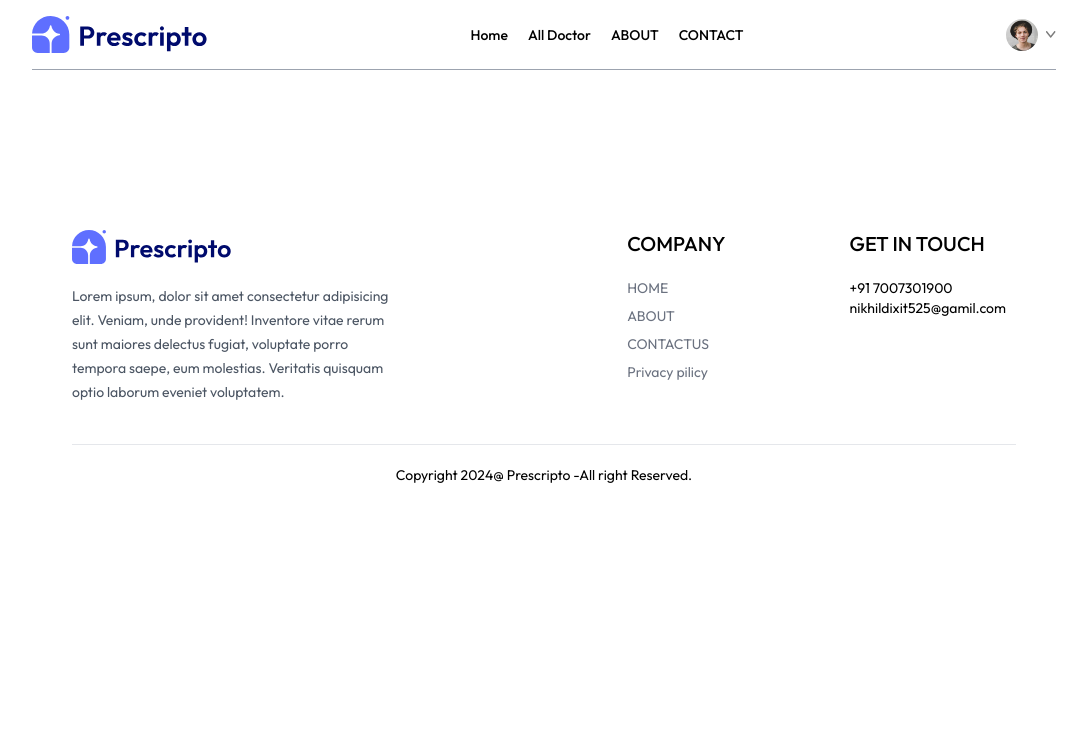
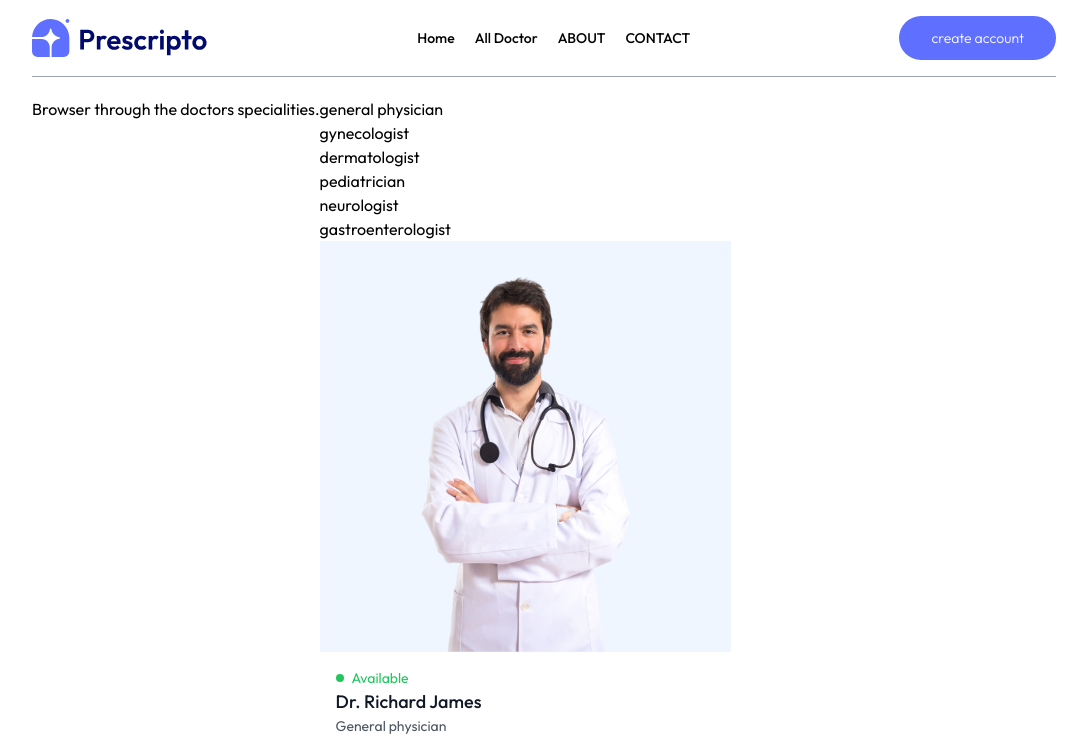
Before and after one commit to nikhildixit-321/TicketCounter, a React (Vite) app in the folder frontend/: page /doctors in a window 1280 px wide. Shown: the top 750 px of the page, without its empty margins (96-1183 px from the left). Built offline with nearby package versions, Linux system fonts and the light colour scheme.

Commit message:
fifth commit

```diff
--- a/frontend/src/App.jsx
+++ b/frontend/src/App.jsx
@@ -3,7 +3,6 @@
 import Home from './pages/Home'
 import Doctor from './pages/Doctor'
 import About from './pages/About'
-
 import Contact from './pages/Contact'
 import MyProfile from './pages/MyProfile'
 import MyAppointment from './pages/MyAppointment'
@@ -19,14 +18,13 @@
      <Routes>
       <Route path='/' element ={<Home/>} />
       <Route path='/doctors' element ={<Doctor/>} />
-      <Route path='/doctors/:speciallity' element ={<Doctor/>} />
+      <Route path='/doctors/:speciality' element ={<Doctor/>} />
       <Route path='/login' element ={<Login/>} />
       <Route path='/about' element ={<About/>} />
       <Route path='/contact' element ={<Contact/>} />
       <Route path='/my-profile' element ={<MyProfile/>} />
       <Route path='/my-appointment' element ={<MyAppointment/>} />
       <Route path='/my-appointment/:docId' element ={<Appointment/>} />
-
      </Routes>
      <Footer/>
     </div>
--- a/frontend/src/components/Footer.jsx
+++ b/frontend/src/components/Footer.jsx
@@ -40,7 +40,7 @@
 <div>
 
     <hr/>
-    <p className='py-5 text-sm text-center '>Copyright 2024@ Prescripto -All right Reserved.</p>
+    <p className='py-5 text-sm text-center '>Copyright 2024@ nikhil -All right Reserved.</p>
 </div>
    </div>
 
--- a/frontend/src/components/Navbar.jsx
+++ b/frontend/src/components/Navbar.jsx
@@ -7,10 +7,10 @@
 
     const navigate = useNavigate();
     const [showMenu , setShowMenu]= useState(false)
-    const [token, setToken]= useState(true)
+    const [token, setToken]= useState(false )
   return (
     <div className='flex items-center justify-between text-sm py-4 mb-5 border-b border-b-gray-400'>
-      <img className='w-44 cursor-pointer ' src={assets.logo} alt="" />
+      <img onClick={()=>{navigate('/')}} className='w-44 cursor-pointer ' src={assets.logo} alt="" />
       <ul className='  hidden md:flex items-start gap-5 font-medium'>
         <NavLink to='/'>
             <li  className='py-1 '>Home</li>
--- a/frontend/src/components/Speciality.jsx
+++ b/frontend/src/components/SpecialityMenu.jsx
@@ -1,35 +1,10 @@
 
-
-// import React from 'react';
-// import { specialityData } from '../assets/assets_frontend/assets';
-// import { Link } from 'react-router-dom';
-
-// const Speciality = () => {
-//   return (
-//     <div className='flex flex-col items-center gap-4 py-16 text-gray-800' id='speciality'>
-//       <h1 className='text-3xl font-medium'>Find by Speciality</h1>
-//       <p className='sm:w-1/3 text-center text-sm'>
-//         Simply browse through our extensive list of trusted doctors, schedule your appointment hassle-free.
-//       </p>
-//       <div className='flex sm:justify-center gap-4 pt-5 w-full overflow-scroll'>
-//         {specialityData.map((item, index) => (
-//           <Link onClick={()=>scrollTo(0,0)} className='flex  flex-col items-center text-xs cursor-pointer flex-shrink-0 hover:translate-y-10px transition-all duration-500' key={index} to={`/doctors/${item.speciality}`} >
-//             <img src={item.image} alt={`${item.speciality} icon`} className='w-16 sm:w-24 mb-2' />
-//             <p className='text-sm mt-2'>{item.speciality}</p>
-//           </Link>
-//         ))}
-//       </div>
-//     </div>
-//   );
-// };
-
-// export default Speciality;
 
 import React from 'react';
 import { specialityData } from '../assets/assets_frontend/assets';
 import { Link } from 'react-router-dom';
 
-const Speciality = () => {
+const   SpecialityMenu = () => {
   return (
     <div className='flex flex-col items-center gap-4 py-16 text-gray-800' id='speciality'>
       <h1 className='text-3xl font-medium'>Find by Speciality</h1>
@@ -58,4 +33,4 @@
   );
 };
 
-export default Speciality;
+export default SpecialityMenu;
--- a/frontend/src/pages/Doctor.jsx
+++ b/frontend/src/pages/Doctor.jsx
@@ -1,9 +1,55 @@
-import React from 'react'
+import React, { useContext, useEffect, useState } from 'react'
+import { useParams } from 'react-router-dom'
+import { AppContext } from '../context/AppContext'
+import { useNavigate } from 'react-router-dom';
 
 const Doctor = () => {
+  const navigate = useNavigate();
+
+  const {speciality}=useParams()
+  const [filterDoc,setFilterDoc]=useState([])
+ const {doctors}= useContext(AppContext)
+ const applyFilter = ()=>{
+  if(speciality){
+    setFilterDoc(doctors.filter(doc=>doc.speciality===speciality))
+  }else{
+    setFilterDoc(doctors)
+  }
+ }
+ useEffect(()=>{
+   applyFilter()
+ },[doctors,speciality])
   return (
-    <div>
+    <div className='flex flec-col '>
+      <p className='text-center '>Browser through the doctors specialities.</p>
+      <div>
+        <div>
+          <p>general physician </p>
+          <p>gynecologist</p>
+          <p> dermatologist</p>
+          <p>pediatrician</p>
+          <p>neurologist</p>
+          <p>gastroenterologist</p>
+        </div>
+        {
+          filterDoc.map((item,index)=>(
+            <div onClick={()=>{navigate(`/appointment/${item._id}`)}} className='border-blue-200 round-xl overflow-hidden cursor-pointer hover:translate-y-[-1opx] transition-all duration-500' key={index}>
+                <img className='bg-blue-50 ' src={item.image} alt="" />
+                <div className='p-4 '>
+                    <div className='flex  items-center gap-2 text-sm text-center text-green-500'>
+                    <p className='w-2 h-2 bg-green-500 rounded-full'> </p>
+                        <p>Available</p>
+                    </div>
+                    <p className='text-gray-900 text-lg font-medium'>{item.name}</p>
+                    <p className='text-gray-600 text-sm'>{item.speciality}</p>
+                </div>
 
+            </div>
+        )
+
+        )}
+
+      </div>
     </div>
   )
 }
--- a/frontend/src/pages/Home.jsx
+++ b/frontend/src/pages/Home.jsx
@@ -1,6 +1,6 @@
 import React from 'react'
 import Header from '../components/Header'
-import Speciality from '../components/Speciality'
+import Speciality from '../components/SpecialityMenu'
 import TopDoctors from '../components/TopDoctors'
 import Banner from '../components/Banner'
 
--- a/frontend/src/pages/Login.jsx
+++ b/frontend/src/pages/Login.jsx
@@ -2,8 +2,11 @@
 
 const Login = () => {
   return (
-    <div>
-
+    <div className='flex w-full flex-col text-center '>
+     <h1 className='mx-[50%] text-[16px]'>LOGIN</h1>
+       <div>
+        <input type="text" placeholder='username' className='b' />
+       </div>
     </div>
   )
 }
```
